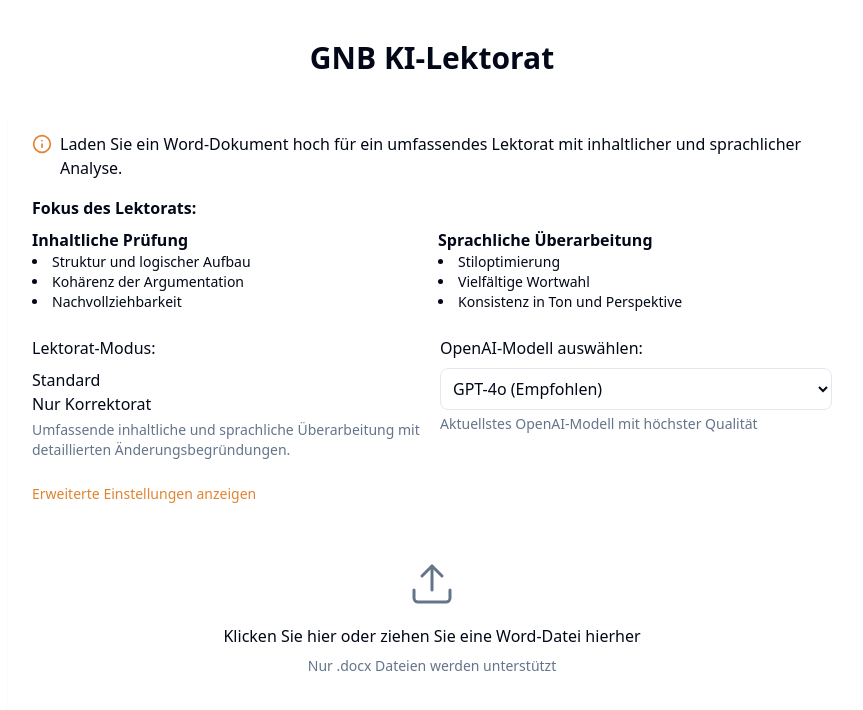
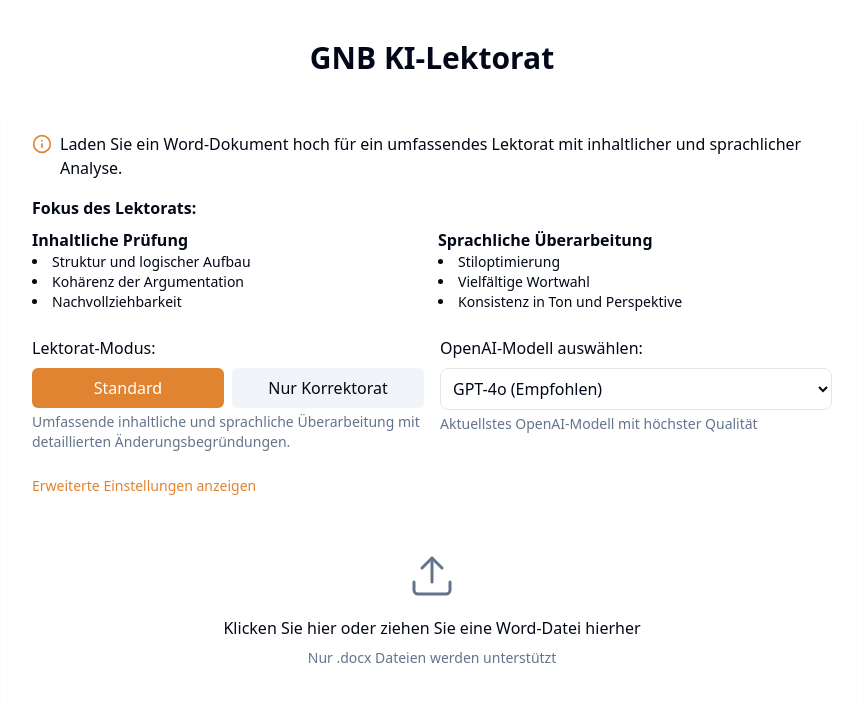
Before and after one commit to enoxios/clever-text-tuner, a React (Vite) app: page / in a window 1280 px wide. Shown: the top 710 px of the page, without its empty margins (208-1071 px from the left). Built offline with nearby package versions, Linux system fonts and the light colour scheme.

Commit message:
Fix mode switching issue
The editing mode could not be switched between "Standard" and "Nur Korrektorat". This commit fixes the issue.

```diff
--- a/src/components/EditingTools.tsx
+++ b/src/components/EditingTools.tsx
@@ -7,6 +7,7 @@ interface EditingToolsProps {
   onModelChange: (model: string) => void;
   onSystemMessageChange?: (message: string) => void;
   defaultSystemMessage?: string;
+  initialMode?: 'standard' | 'nurKorrektur';
   disabled?: boolean;
 }
 
@@ -15,14 +16,17 @@ const EditingTools = ({
   onModelChange,
   onSystemMessageChange,
   defaultSystemMessage = 'Du bist ein professioneller Lektor und hilfst dabei, Texte zu verbessern. Strukturiere deine Antwort in zwei klar getrennte Teile: "LEKTORIERTER TEXT:" und "ÄNDERUNGEN:".',
+  initialMode = 'standard',
   disabled = false
 }: EditingToolsProps) => {
-  const [activeMode, setActiveMode] = useState<'standard' | 'nurKorrektur'>('standard');
+  const [activeMode, setActiveMode] = useState<'standard' | 'nurKorrektur'>(initialMode);
   const [activeModel, setActiveModel] = useState('gpt-4o');
   const [showAdvancedSettings, setShowAdvancedSettings] = useState(false);
   const [systemMessage, setSystemMessage] = useState(defaultSystemMessage);
 
   const handleModeChange = (mode: 'standard' | 'nurKorrektur') => {
+    if (disabled) return;
+
     setActiveMode(mode);
     onModeChange(mode);
   };
@@ -92,21 +96,29 @@ const EditingTools = ({
       <div className="grid grid-cols-1 md:grid-cols-2 gap-4">
         <div>
           <label className="block mb-2 font-medium">Lektorat-Modus:</label>
-          <div className="mode-selector">
-            <div
-              className={`mode-option ${activeMode === 'standard' ? 'active' : ''}`}
-              onClick={() => !disabled && handleModeChange('standard')}
-              style={{ opacity: disabled ? 0.6 : 1, cursor: disabled ? 'not-allowed' : 'pointer' }}
+          <div className="mode-selector flex space-x-2">
+            <button
+              className={`flex-1 py-2 px-4 rounded-md transition-colors ${
+                activeMode === 'standard'
+                  ? 'bg-gnb-primary text-white'
+                  : 'bg-muted hover:bg-muted/80 text-foreground'
+              }`}
+              onClick={() => handleModeChange('standard')}
+              disabled={disabled}
             >
               Standard
-            </div>
-            <div
-              className={`mode-option ${activeMode === 'nurKorrektur' ? 'active' : ''}`}
-              onClick={() => !disabled && handleModeChange('nurKorrektur')}
-              style={{ opacity: disabled ? 0.6 : 1, cursor: disabled ? 'not-allowed' : 'pointer' }}
+            </button>
+            <button
+              className={`flex-1 py-2 px-4 rounded-md transition-colors ${
+                activeMode === 'nurKorrektur'
+                  ? 'bg-gnb-primary text-white'
+                  : 'bg-muted hover:bg-muted/80 text-foreground'
+              }`}
+              onClick={() => handleModeChange('nurKorrektur')}
+              disabled={disabled}
             >
               Nur Korrektorat
-            </div>
+            </button>
           </div>
           <p className="text-sm text-muted-foreground mt-1">
             {getModeDescription(activeMode)}
--- a/src/pages/Lektorat.tsx
+++ b/src/pages/Lektorat.tsx
@@ -1,4 +1,3 @@
-
 import { useState, useEffect } from 'react';
 import { toast } from 'sonner';
 import UploadZone from '@/components/UploadZone';
@@ -95,6 +94,7 @@ const LektoratPage = () => {
   };
 
   const handleModeChange = (mode: 'standard' | 'nurKorrektur') => {
+    console.log('Mode changed to:', mode);
     setEditingMode(mode);
   };
 
@@ -162,6 +162,7 @@ ${apiResponse.changes}`);
             onModelChange={handleModelChange}
             onSystemMessageChange={handleSystemMessageChange}
             defaultSystemMessage={systemMessage}
+            initialMode={editingMode}
             disabled={isProcessing}
           />
 
```
